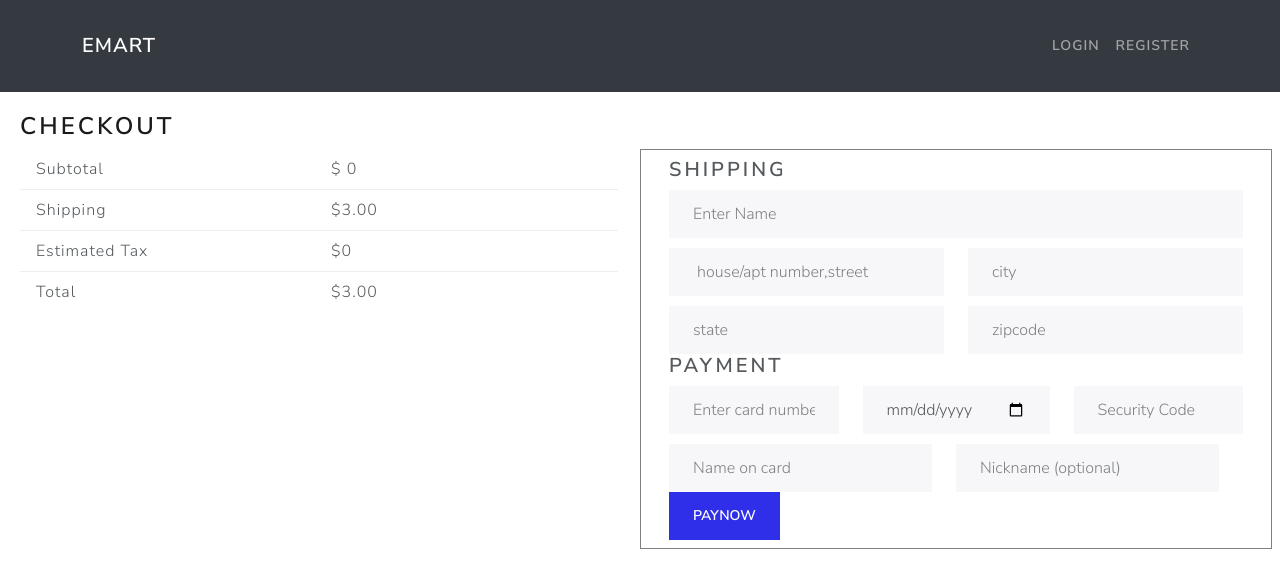
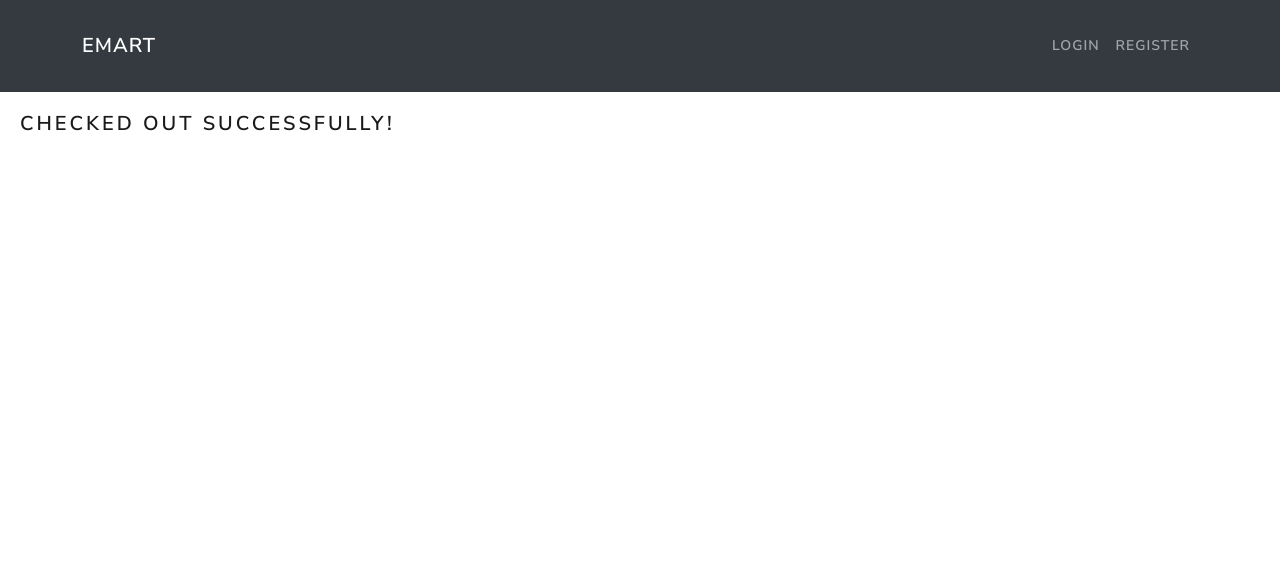
Before and after one commit to preethirmani/E-Mart, a React (Vite) app in the folder frontend/: page /checkout in a window 1280 px wide. Shown: the top 588 px of the page. Built offline with nearby package versions, Linux system fonts and the light colour scheme.

Commit message:
checkout page

```diff
--- a/frontend/src/components/Checkout.jsx
+++ b/frontend/src/components/Checkout.jsx
@@ -1,144 +1,24 @@
-import React from "react";
+
+
+import React, { useEffect, useState } from "react";
 import { Row, Col, ListGroup, ListGroupItem, Button } from "react-bootstrap";
 import Form from 'react-bootstrap/Form';
 import '../index.css';
 
-const Checkout = ({products}) => {
-
-  const cart = localStorage.getItem('cart') ? JSON.parse(localStorage.getItem('cart')) : [] ;
-  let cartDetails = [];
-
-  console.log('Checkout Page: Cart', cart);
-  console.log('products From cart at Checkout Page', products);
+const Checkout = () => {
 
 
-
-   cart.forEach(element => {
-        const item = products.find(product => product.id == element.productId);
-
-        const newItem = {
-          ...item,
-          quantity : element.quantity
-        }
-        cartDetails.push(newItem);
-       });
-
-    console.log('CartDetails:', cartDetails)
-    const subTotal = cartDetails.length > 0 ? Number(cartDetails.reduce((acc, cur) => acc + cur.quantity * cur.price, 0)).toFixed(2) : +(0.00);
-    const tax = subTotal ? (0.04 * subTotal).toFixed(2) : Number(0.00) ;
-    const total = (Number(subTotal) + Number(tax) + 3).toFixed(2) ;
-
-    function paymentHandler() {
-
-    }
+   useEffect(() => {
+    localStorage.clear();
+   },[])
 
 
   return(
+
   <div className="checkout-div">
-    <h3> CheckOut </h3>
-    <Row>
-      <Col>
-      <ListGroup variant="flush">
-        <ListGroupItem>
-         <Row>
-          <Col>Subtotal</Col>
-          <Col>$ {subTotal} </Col>
-         </Row>
-        </ListGroupItem>
-        <ListGroupItem>
-          <Row>
-            <Col>Shipping</Col>
-            <Col>$3.00</Col>
-          </Row>
-        </ListGroupItem>
-        <ListGroupItem>
-          <Row>
-            <Col>Estimated Tax</Col>
-             <Col>${tax}</Col>
-          </Row>
-        </ListGroupItem>
-        <ListGroupItem>
-          <Row>
-            <Col>Total</Col>
-            <Col>${total}</Col>
-          </Row>
-        </ListGroupItem>
-      </ListGroup>
-      </Col>
-      <Col md={6} className="checkout-Column">
-            <ListGroup variant="flush">
-              <ListGroupItem>
-                <h4>Shipping</h4>
-                <Form>
 
-                  <Form.Control column sm="2" type="text"  placeholder="Enter Name">
-                  </Form.Control>
+      <h4>Checked Out Successfully!</h4>
 
-                  <div >
-                    <div className="row checkout-row-div">
-                        <div className="col">
-                          <Form.Control  type="text" className="address-ctrl"
-                          placeholder=" house/apt number,street">
-                          </Form.Control>
-                        </div>
-                        <div className="col">
-                          <Form.Control  type="text" className="city-ctrl" placeholder="city">
-                          </Form.Control>
-                        </div>
-                      </div>
-                      <div className="row checkout-row-div">
-                        <div className="col  ">
-                          <Form.Control  type="text" className="state-ctrl" placeholder="state">
-                          </Form.Control>
-                        </div>
-                        <div className="col">
-                          <Form.Control  type="text" className="zipcode-ctrl" placeholder="zipcode">
-                          </Form.Control>
-                        </div>
-                      </div>
-                  </div>
-
-                <h4>Payment</h4>
-                  <div>
-                    <div className="row">
-                      <div className="col">
-                        <Form.Control
-                         placeholder="Enter card number">
-                        </Form.Control>
-                      </div>
-                      <div className="col">
-                        <Form.Control
-                         type="date" placeholder="Expiration date (MM/YY)">
-                        </Form.Control>
-                      </div>
-                      <div className="col">
-                        <Form.Control column sm="2"
-                        type="text" placeholder="Security Code">
-                        </Form.Control>
-                      </div>
-                      <div className="row checkout-row-div">
-                        <div className="col">
-                          <Form.Control column sm="2"
-                           type="text" placeholder="Name on card">
-                         </Form.Control>
-                        </div>
-                        <div className="col">
-                           <Form.Control column sm="2"
-                            type="text" placeholder="Nickname (optional)">
-                            </Form.Control>
-
-                        </div>
-                      </div>
-                    </div>
-                  </div>
-                  <Button className="payment-Btn">PayNow</Button>
-
-                </Form>
-              </ListGroupItem>
-            </ListGroup>
-      </Col>
-
-    </Row>
   </div>
   )
 }
--- a/frontend/src/components/Home.jsx
+++ b/frontend/src/components/Home.jsx
@@ -130,8 +130,8 @@ useEffect(() => {
                 <option>Sort</option>
                 <option>Price low - high</option>
                 <option> Rating  </option>
-                <option> Ascending </option>
-                <option> Descending </option>
+                <option> Name - Ascending </option>
+                <option> Name - Descending </option>
 
           </Form.Select>
           </div>
--- a/frontend/src/components/Navigations.jsx
+++ b/frontend/src/components/Navigations.jsx
@@ -43,7 +43,7 @@ const Navigations = (props) => {
                       </Nav.Link>
                     </LinkContainer>
                     <NavDropdown title={props.userinfo}>
-                      <NavDropdown.Item>Account</NavDropdown.Item>
+
                       <NavDropdown.Item onClick={logoutHandler}>Logout</NavDropdown.Item>
                     </NavDropdown>
                   </Nav>
--- a/frontend/src/components/SinlgeProduct.jsx
+++ b/frontend/src/components/SinlgeProduct.jsx
@@ -14,8 +14,6 @@ const SinlgeProduct = ( {token} ) => {
   const [quantity, setQuantity] = useState(0);
 
   const productId = + params.id;
-
-
   const { data, error, isLoading} = useGetSingleProductQuery(productId);
 
 
@@ -24,14 +22,16 @@ const SinlgeProduct = ( {token} ) => {
 
     let products = ({productId, quantity : +quantity});
 
-
-
     dispatch(addToCart(products));
+    window.alert('Item added successfully!');
 
     //navigate(`/cart/${productId.id}?qty=${quantity}`);
 
   }
 
+  const checkoutHandler = () => {
+    navigate(`/checkout`)
+  }
   return (
         <>
           {
@@ -72,21 +72,16 @@ const SinlgeProduct = ( {token} ) => {
                             className='qty-input'
                             value={quantity}
                             onChange={(e) => setQuantity(e.target.value)}>
-
                             </Form.Control>
-
-
                           </ListGroupItem>
                           <ListGroupItem>
                               <Button onClick={addToCartHandler}>
                                 AddToCart
                               </Button>
                             </ListGroupItem>
+
                           </>
-
                        }
-
-
                     </ListGroup>
                   </Col>
                 </Row>
--- a/frontend/src/index.css
+++ b/frontend/src/index.css
@@ -96,11 +96,19 @@ main {
   color : red;
 }
 
+.success {
+  color: green;
+}
+
 /* Checkout Page */
 
 .checkout-div {
   margin: 10px;
   padding: 10px;
+}
+
+.form-container {
+  border: 1px solid grey;
 }
 .checkout-Column {
   margin-left: 10px;
@@ -122,3 +130,7 @@ main {
 .payment-Btn {
   background-color: rgb(47, 47, 234) !important;
 }
+
+.checkout-frm-ctrl {
+  margin: 10px;
+}
```
